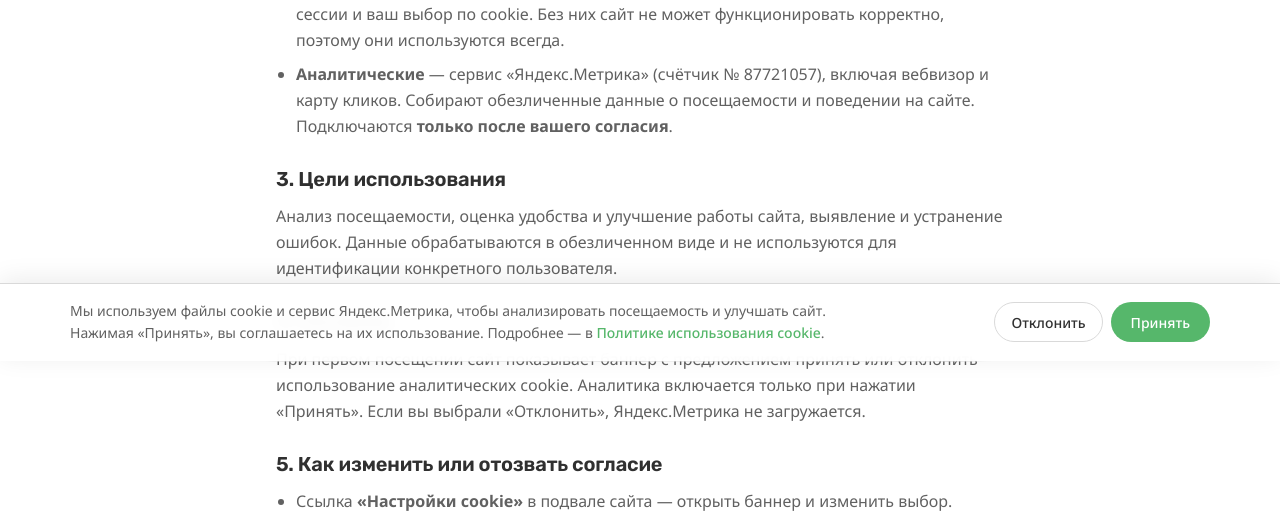
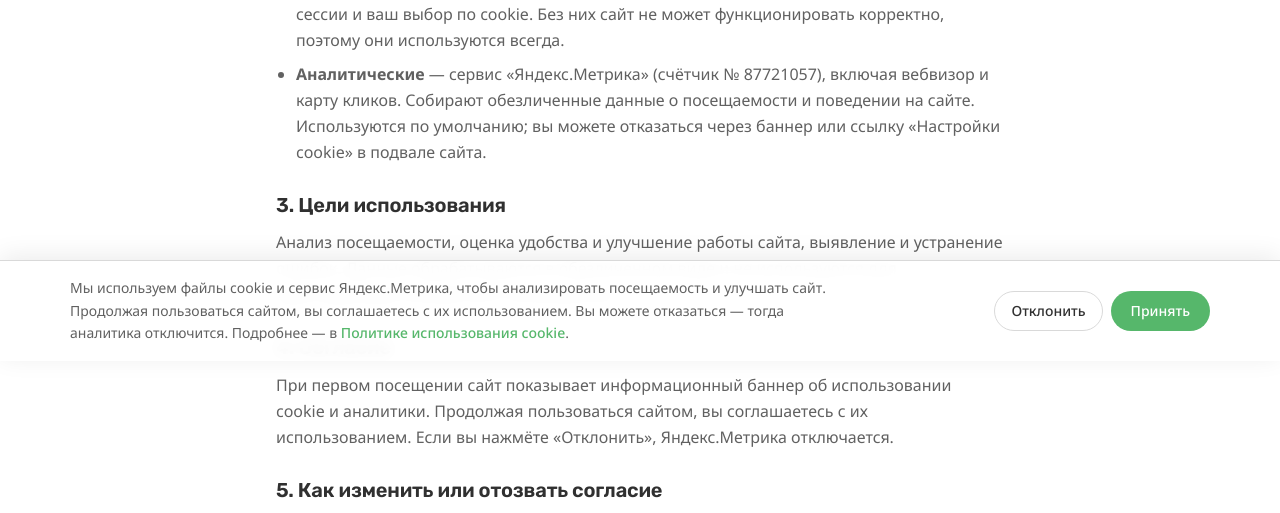
Before and after one commit to secretgardenspb2023/PP, a Next.js app in the folder Frontend/: page /privacy in a window 1280 px wide. Shown: the part 439-952 px from the top of the page. Built offline with nearby package versions, Linux system fonts and the light colour scheme; no server answers.

Commit message:
Метрика: информационная модель согласия (грузится сразу, кроме отказа)

```diff
--- a/Frontend/src/app/privacy/page.tsx
+++ b/Frontend/src/app/privacy/page.tsx
@@ -40,7 +40,8 @@ export default function PrivacyPage() {
             <li>
               <strong>Аналитические</strong> — сервис «Яндекс.Метрика» (счётчик № 87721057),
               включая вебвизор и карту кликов. Собирают обезличенные данные о посещаемости и
-              поведении на сайте. Подключаются <strong>только после вашего согласия</strong>.
+              поведении на сайте. Используются по умолчанию; вы можете отказаться через баннер
+              или ссылку «Настройки cookie» в подвале сайта.
             </li>
           </ul>
         </section>
@@ -57,9 +58,9 @@ export default function PrivacyPage() {
         <section>
           <h2 className="mb-2 text-[20px] font-semibold text-ink">4. Согласие</h2>
           <p>
-            При первом посещении сайт показывает баннер с предложением принять или отклонить
-            использование аналитических cookie. Аналитика включается только при нажатии
-            «Принять». Если вы выбрали «Отклонить», Яндекс.Метрика не загружается.
+            При первом посещении сайт показывает информационный баннер об использовании
+            cookie и аналитики. Продолжая пользоваться сайтом, вы соглашаетесь с их
+            использованием. Если вы нажмёте «Отклонить», Яндекс.Метрика отключается.
           </p>
         </section>
 
--- a/Frontend/src/components/CookieConsent.tsx
+++ b/Frontend/src/components/CookieConsent.tsx
@@ -22,9 +22,9 @@ export function CookieConsent() {
 
   function decide(value: "granted" | "denied") {
     localStorage.setItem(KEY, value);
-    if (value === "granted") {
-      window.dispatchEvent(new Event("cookie-consent-granted"));
-    }
+    window.dispatchEvent(
+      new Event(value === "granted" ? "cookie-consent-granted" : "cookie-consent-denied"),
+    );
     setShow(false);
   }
 
@@ -35,8 +35,9 @@ export function CookieConsent() {
       <div className="container-page flex flex-col gap-3 py-4 sm:flex-row sm:items-center sm:justify-between">
         <p className="max-w-3xl text-[14px] leading-relaxed text-accent-ink">
           Мы используем файлы cookie и сервис Яндекс.Метрика, чтобы анализировать
-          посещаемость и улучшать сайт. Нажимая «Принять», вы соглашаетесь на их
-          использование. Подробнее — в{" "}
+          посещаемость и улучшать сайт. Продолжая пользоваться сайтом, вы соглашаетесь
+          с их использованием. Вы можете отказаться — тогда аналитика отключится.
+          Подробнее — в{" "}
           <Link href="/privacy" className="font-medium text-brand hover:text-brand-dark">
             Политике использования cookie
           </Link>
--- a/Frontend/src/components/YandexMetrika.tsx
+++ b/Frontend/src/components/YandexMetrika.tsx
@@ -34,18 +34,24 @@ function MetrikaTracker() {
   return null;
 }
 
-// Метрика грузится ТОЛЬКО после согласия на cookie (152-ФЗ): ждём granted в
-// localStorage либо событие от баннера согласия в текущей сессии.
+// Информационная модель согласия (стандарт рунета): Метрика грузится сразу,
+// кроме случая явного «Отклонить» (cookie-consent=denied). Это даёт корректную
+// «Проверку счётчика» у Яндекса и учёт всех визитов; отказ — отключает аналитику.
 export function YandexMetrika() {
   const [enabled, setEnabled] = useState(false);
 
   useEffect(() => {
-    if (localStorage.getItem("cookie-consent") === "granted") {
+    if (localStorage.getItem("cookie-consent") !== "denied") {
       setEnabled(true);
     }
     const grant = () => setEnabled(true);
+    const deny = () => setEnabled(false);
     window.addEventListener("cookie-consent-granted", grant);
-    return () => window.removeEventListener("cookie-consent-granted", grant);
+    window.addEventListener("cookie-consent-denied", deny);
+    return () => {
+      window.removeEventListener("cookie-consent-granted", grant);
+      window.removeEventListener("cookie-consent-denied", deny);
+    };
   }, []);
 
   if (!enabled) return null;
```
